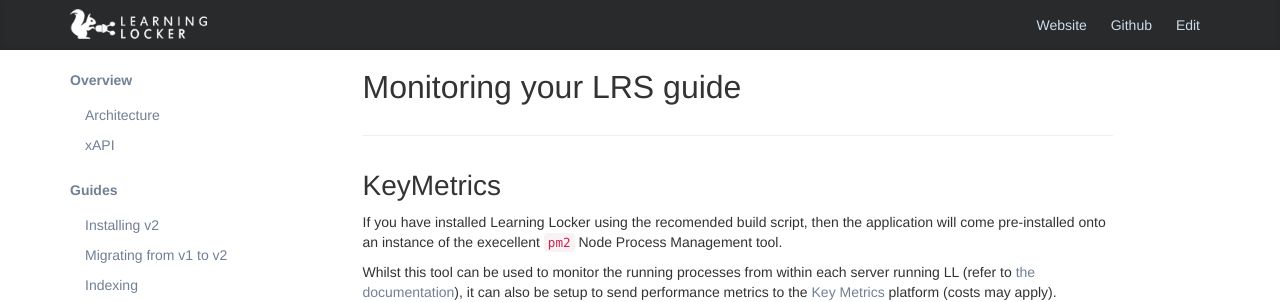
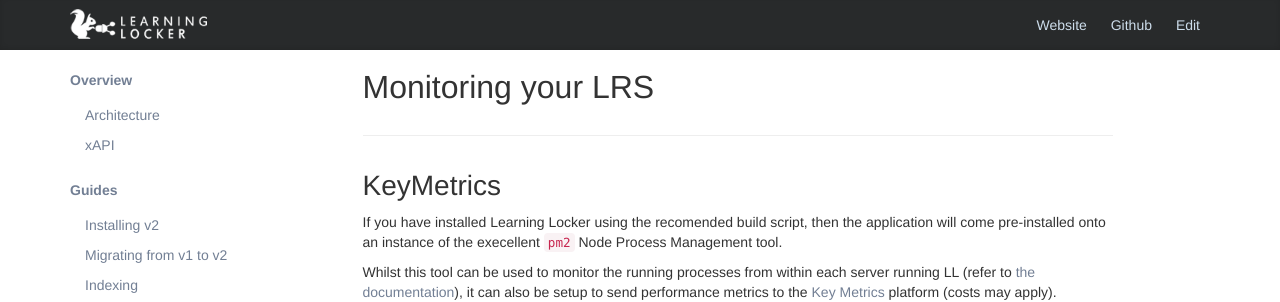
Before and after one commit to LearningLocker/docs, a Jekyll site: the page built from src/guides-monitoring.md, in a window 1280 px wide. Shown: the top 302 px of the page. Built offline with Jekyll 4.4.1, drawn with Linux system fonts in a browser that asks for light colours; nearby versions of some CDN libraries; our own code applies the rules of GitHub Pages for plain Markdown files.

Commit message:
Update guides-monitoring.md

```diff
--- a/src/guides-monitoring.md
+++ b/src/guides-monitoring.md
@@ -1,7 +1,7 @@
 ---
 ---
 
-# Monitoring your LRS guide
+# Monitoring your LRS
 
 ## KeyMetrics
 
```
